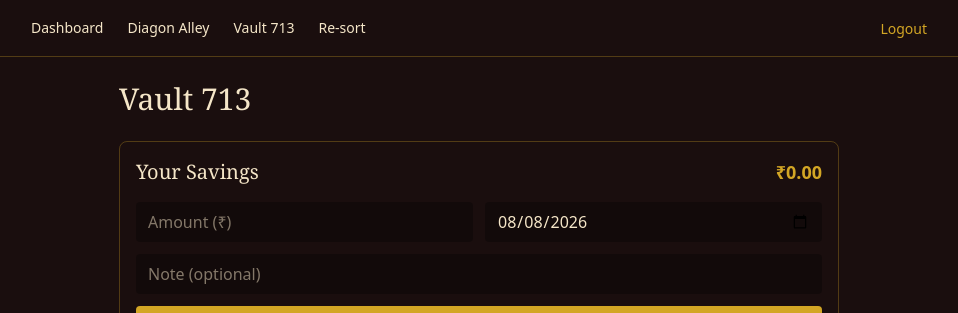
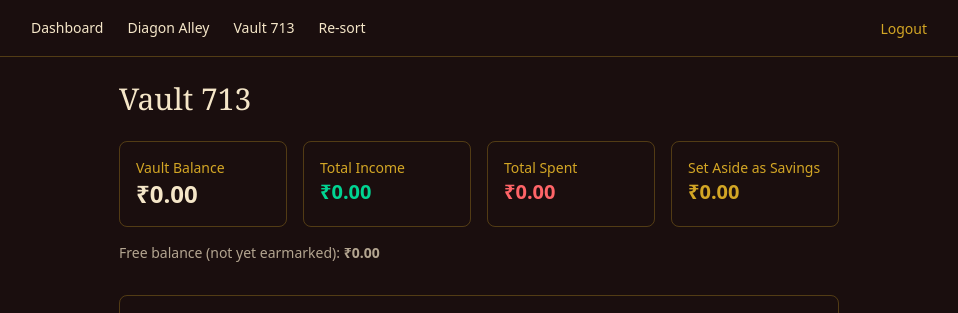
Before and after one commit to nikithap1224/gringotts-ledger, a Next.js app: page /vault-713 in a window 1280 px wide. Shown: the top 313 px of the page, without its empty margins (161-1119 px from the left). Built offline with nearby package versions, Linux system fonts and the light colour scheme; no server answers; the database is empty.

Commit message:
Add savings breakdown and free balance to Vault 713

```diff
--- a/src/app/vault-713/page.js
+++ b/src/app/vault-713/page.js
@@ -13,6 +13,7 @@
 
 export default async function Vault713Page() {
   const supabase = await createClient()
+
   const { data: goals } = await supabase
     .from('savings_goals')
     .select('*')
@@ -23,7 +24,16 @@
     .select('*')
     .order('deposit_date', { ascending: false })
 
+  const { data: transactions } = await supabase
+    .from('transactions')
+    .select('type, amount')
+
+  const totalIncome = transactions?.filter(t => t.type === 'income').reduce((sum, t) => sum + Number(t.amount), 0) || 0
+  const totalExpense = transactions?.filter(t => t.type === 'expense').reduce((sum, t) => sum + Number(t.amount), 0) || 0
+  const balance = totalIncome - totalExpense
   const totalSaved = deposits?.reduce((sum, d) => sum + Number(d.amount), 0) || 0
+  const freeBalance = balance - totalSaved
+
   const today = new Date().toISOString().slice(0, 10)
 
   return (
@@ -31,6 +41,30 @@
       <NavBar />
       <main className="mx-auto max-w-3xl p-6 text-[var(--house-text)]">
         <h1 className="mb-6 font-serif text-3xl">Vault 713</h1>
+
+        {/* Balance overview */}
+        <div className="mb-4 grid grid-cols-2 gap-4 md:grid-cols-4">
+          <div className="rounded-lg border border-[var(--house-accent)]/30 p-4">
+            <p className="text-sm text-[var(--house-accent)]">Vault Balance</p>
+            <p className={`text-2xl font-bold ${balance < 0 ? 'text-red-400' : ''}`}>₹{balance.toFixed(2)}</p>
+          </div>
+          <div className="rounded-lg border border-[var(--house-accent)]/30 p-4">
+            <p className="text-sm text-[var(--house-accent)]">Total Income</p>
+            <p className="text-xl font-semibold text-emerald-400">₹{totalIncome.toFixed(2)}</p>
+          </div>
+          <div className="rounded-lg border border-[var(--house-accent)]/30 p-4">
+            <p className="text-sm text-[var(--house-accent)]">Total Spent</p>
+            <p className="text-xl font-semibold text-red-400">₹{totalExpense.toFixed(2)}</p>
+          </div>
+          <div className="rounded-lg border border-[var(--house-accent)]/30 p-4">
+            <p className="text-sm text-[var(--house-accent)]">Set Aside as Savings</p>
+            <p className="text-xl font-semibold text-[var(--house-accent)]">₹{totalSaved.toFixed(2)}</p>
+          </div>
+        </div>
+
+        <p className="mb-8 text-sm text-[var(--house-text)]/70">
+          Free balance (not yet earmarked): <span className="font-semibold">₹{freeBalance.toFixed(2)}</span>
+        </p>
 
         {/* Savings Log */}
         <div className="mb-10 rounded-lg border border-[var(--house-accent)]/30 p-4">
```
